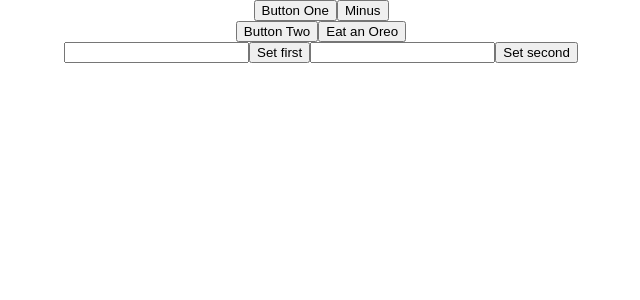
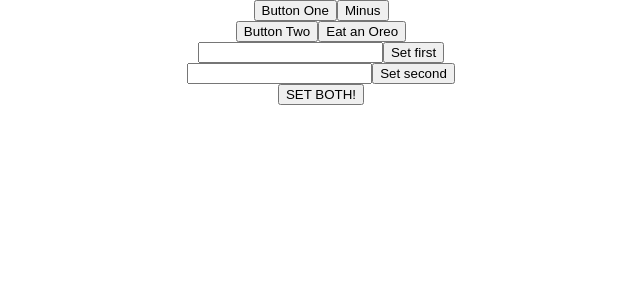
Before and after one commit to micheledexter/redux-intro, a React (Create React App) app: page / in a window 1280 px wide. Shown: the top 300 px of the page, without its empty margins (319-959 px from the left). Built offline with nearby package versions, Linux system fonts and the light colour scheme.

Commit message:
added extra.... functionality?

```diff
--- a/src/App.js
+++ b/src/App.js
@@ -34,9 +34,10 @@ class App extends Component {
         <button onClick={() => this.props.dispatch({ type: 'BUTTON_TWO' })}>Button Two</button>
         <button onClick={() => this.props.dispatch({ type: 'REMOVE_OREO' })}>Eat an Oreo</button><br />
         <input onChange={this.handleElementChange('first')} />
-        <button onClick={() => this.props.dispatch({ type: 'SET_FIRST', state: this.state.midplace.first })}>Set first</button>
+        <button onClick={() => this.props.dispatch({ type: 'SET_FIRST', value: this.state.midplace.first })}>Set first</button><br />
         <input onChange={this.handleElementChange('second')} />
-        <button onClick={() => this.props.dispatch({ type: 'SET_SECOND', state: this.state.midplace.second })}>Set second</button>
+        <button onClick={() => this.props.dispatch({ type: 'SET_SECOND', value: this.state.midplace.second })}>Set second</button><br />
+        <button onClick={() => this.props.dispatch({ type: 'SET_BOTH', values: [this.state.midplace.first, this.state.midplace.second]})}>SET BOTH!</button>
       </div>
     );
   }
--- a/src/index.js
+++ b/src/index.js
@@ -15,7 +15,9 @@ const firstReducer = (state = 0, action) => {
     } else if  (action.type === 'MINUS') {
         return --state;
     } else if (action.type === 'SET_FIRST') {
-        return (state = action.state);
+        return (state = action.value);
+    } else if (action.type === 'SET_BOTH') {
+        return (state = action.values[0]);
     }
     return state; // Return next state
 };
@@ -28,7 +30,9 @@ const secondReducer = (state = [], action) => {
         state.pop();
         return state;
     } else if (action.type === 'SET_SECOND') {
-        return (state = action.state);
+        return (state = action.value);
+    } else if (action.type === 'SET_BOTH') {
+        return (state = action.values[1]);
     }
     return state;
 };
```
